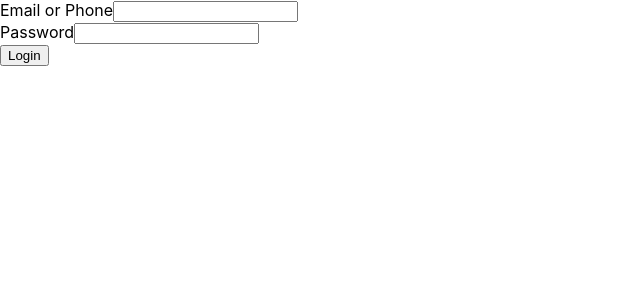
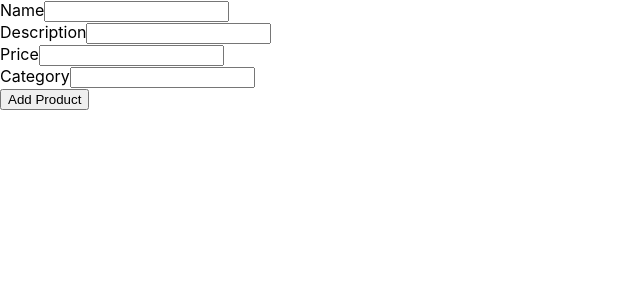
Before and after one commit to sahilvakte/user-frontend, a React (Create React App) app: page / in a window 1280 px wide. Shown: the top 300 px of the page, without its empty margins (0-640 px from the left). Built offline with nearby package versions, Linux system fonts and the light colour scheme.

Commit message:
Add product

```diff
--- a/src/App.js
+++ b/src/App.js
@@ -2,12 +2,14 @@ import logo from './logo.svg';
 import './App.css';
 import Signup from './Components/Signup/Signup';
 import Login from './Components/Login/Login';
+import Addproduct from './Components/Addproduct/Addproduct';
 
 function App() {
   return (
     <div>
       {/* <Signup/> */}
-      <Login/>
+      {/* <Login/> */}
+      <Addproduct/>
     </div>
   );
 }
--- /dev/null
+++ b/src/Components/Addproduct/Addproduct.js
@@ -0,0 +1,68 @@
+import React from "react";
+import { useState } from "react";
+import axios from "axios";
+
+const Addproduct = () => {
+  const [name, setName] = useState("");
+  const [desc, setDesc] = useState("");
+  const [category, setCategory] = useState("");
+  const [price, setPrice] = useState("");
+
+  const addproduct = async (e) => {
+    e.preventDefault();
+
+    await axios
+      .post(`http://localhost:5000/prodapi/addproduct`, {
+        name: name,
+        desc: desc,
+        category: category,
+        price: price,
+      })
+      .then((res) => {
+        console.log("res", res);
+      })
+      .catch((err) => {
+        console.log("err", err);
+      });
+  };
+
+  return (
+    <div>
+      <div>
+        <label>Name</label>
+        <input
+          type="text"
+          value={name}
+          onChange={(e) => setName(e.target.value)}
+        />
+      </div>
+      <div>
+        <label>Description</label>
+        <input
+          type="text"
+          value={desc}
+          onChange={(e) => setDesc(e.target.value)}
+        />
+      </div>
+      <div>
+        <label>Price</label>
+        <input
+          type="text"
+          value={category}
+          onChange={(e) => setCategory(e.target.value)}
+        />
+      </div>
+      <div>
+        <label>Category</label>
+        <input
+          type="text"
+          value={price}
+          onChange={(e) => setPrice(e.target.value)}
+        />
+      </div>
+      <button onClick={addproduct}>Add Product</button>
+    </div>
+  );
+};
+
+export default Addproduct;
```
Also changed, not shown: src/Components/Addproduct/Addproduct.css (added).
